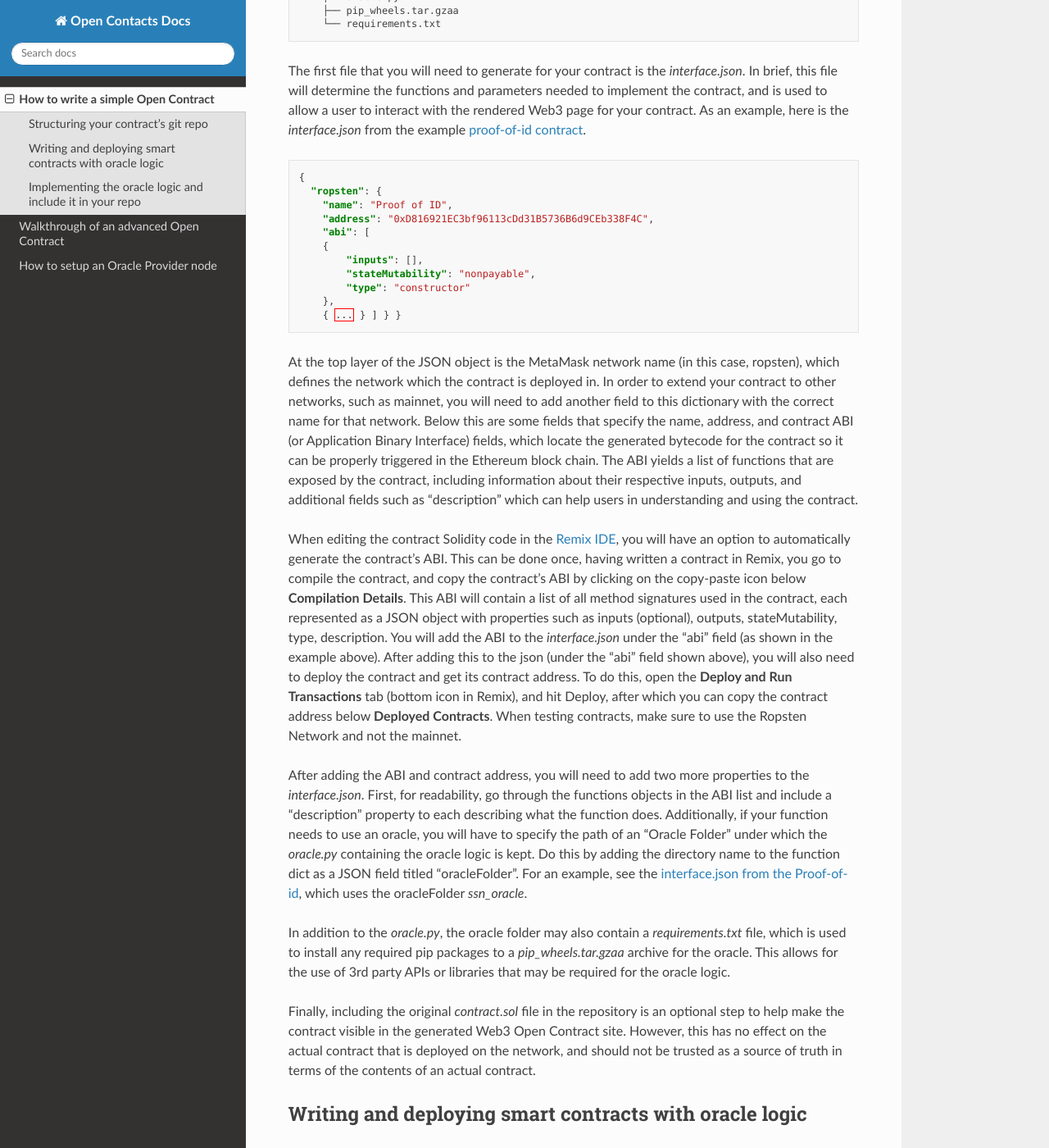
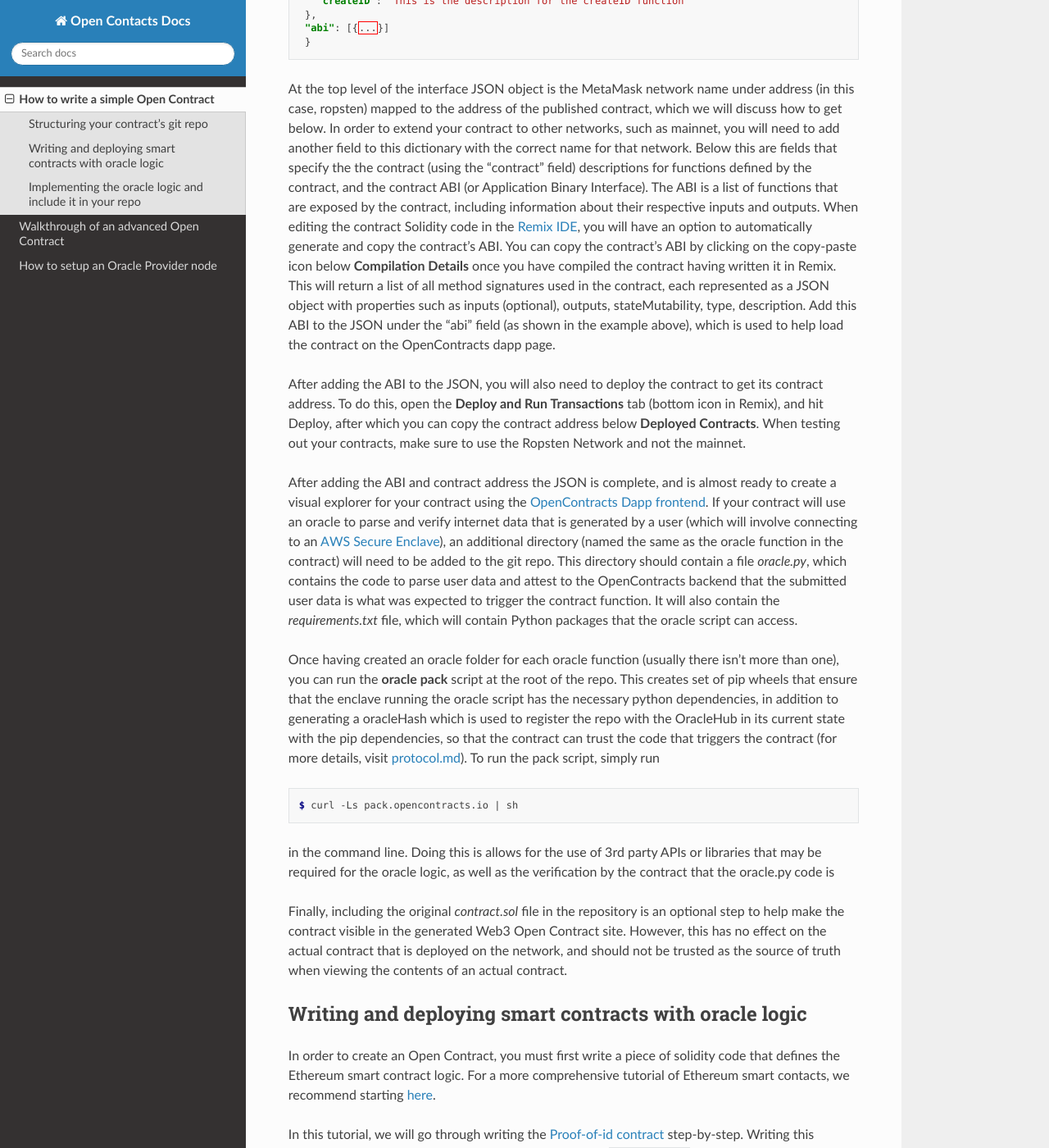
Before and after one commit to open-contracts/docs, a Sphinx documentation site: the page built from docs/source/structure.rst, in a window 1280 px wide and 1400 px high, scrolled down 781 px. Shown: the whole window at 82% size. Built offline with Sphinx 7.4.7 and the Read the Docs theme 2.0.0, drawn with Linux system fonts in a browser that asks for light colours; some of the changed text lies outside the part shown.

Commit message:
updated doc

```diff
--- a/docs/source/structure.rst
+++ b/docs/source/structure.rst
@@ -1,20 +1,11 @@
 How to write a simple Open Contract
-=========
-
-3] how to write the oracle logic
-
-create a new oracle folder with an arbitrary name (we use 'ssn_oracle') and put its folder name into the right place inside interface.json
-create an empty oracle.py and put the pip packages you want into requirements.txt
-run the pack_wheels.sh script to bundle your oracle. say that it downloads and compresses the packages and takes the hash of the whole folder. the hash it outputs is the oracleID that must be hardcoded into contract.sol (link to the part of step 2] where we did that) instead of 'any', for the final version of the contract. warn that this hash tends to change everytime you rerun stuff, so you only want to hardcode the hash and redeploy the contract.sol when the oracle.py is tested and works.
-now provide details for how to write the oracle.py, import any standard python or pip package in requirements.txt, as well as the opencontracts package which only exists in the enclave.
-document the functions that are exposed by the enclave object returned from opencontracts.enclave_backend()
-
+====================================
 
 Structuring your contract's git repo
--------------
+------------------------------------
 
-To help illustrate the structure of a simple Open Contract, below is a generated
-file-tree for a sample contract. The `contract.sol` file is one that can be treated
+To help illustrate the structure of a simple Open Contract, below we walkthrough
+the generated file-tree for a sample contract. The ``contract.sol`` file is one that can be treated
 as optional, and should be included mainly for transparency so that the contract
 source code is viewable to the user. We will explain later on how to implement
 this as well.
@@ -25,118 +16,123 @@
     ├── (README.md)
     ├── (contract.sol)
     ├── interface.json
-    └── oracle_folder
+    └── [oracle_folder]
         ├── oracle.py
         ├── pip_wheels.tar.gzaa
         └── requirements.txt
 
-The first file that you will need to generate for your contract is the `interface.json`.
+The first file that you will need to generate for your contract is the ``interface.json``.
 In brief, this file will determine the functions and parameters needed to implement
 the contract, and is used to allow a user to interact with the rendered Web3 page for
-your contract. As an example, here is the `interface.json` from the example `proof-of-id
+your contract. As an example, here is the ``interface.json`` from the example `proof-of-id
 contract <https://github.com/open-contracts/proof-of-id>`_.
 
 .. code-block:: json
 
     {
-      "ropsten": {
-        "name": "Proof of ID",
-        "address": "0xD816921EC3bf96113cDd31B5736B6d9CEb338F4C",
-        "abi": [
-        {
-            "inputs": [],
-            "stateMutability": "nonpayable",
-            "type": "constructor"
-        },
-        { ... } ] } }
+     "name": "Proof of ID",
+     "address": {
+       "ropsten": "0xA520fc19E71edDb52134eD5B146c2f5887CBfB13"
+     },
+     "descriptions": {
+       "contract": "This is the contract description",
+       "createID": "This is the description for the createID function"
+     },
+     "abi": [{...}]
+     }
 
-At the top layer of the JSON object is the MetaMask network name (in this case, ropsten),
-which defines the network which the contract is deployed in. In order to extend your
-contract to other networks, such as mainnet, you will need to add another field to
-this dictionary with the correct name for that network.
-Below this are some fields that specify the name, address, and contract ABI (or Application Binary Interface) fields, which locate the generated bytecode for the contract so it
-can be properly triggered in the Ethereum block chain. The ABI yields a list of
-functions that are exposed by the contract, including information about their
-respective inputs, outputs, and additional fields such as "description"
-which can help users in understanding and using the contract.
+At the top level of the interface JSON object is the MetaMask network name under address (in this case, ropsten) mapped to the address of the published contract, which we will discuss how to
+get below. In order to extend your
+contract to other networks, such as mainnet, you will need to add another field to this dictionary with the correct name for that network.
+Below this are fields that specify the the contract (using the "contract" field) descriptions for functions defined by the contract, and the contract ABI (or Application Binary Interface). The ABI is a list of functions that are exposed by the contract, including information about their respective inputs and outputs.
+When editing the contract Solidity code in the `Remix IDE <https://remix.ethereum.org/>`_,
+you will have an option to automatically generate and copy the contract's ABI. You can
+copy the contract's ABI by clicking on the copy-paste icon below **Compilation Details** once you have
+compiled the contract having written it in Remix.
+This will return a list of all method signatures used in the contract, each represented
+as a JSON object with properties such as inputs (optional), outputs, stateMutability, type, description.
+Add this ABI to the JSON under the "abi" field (as shown in the example above), which is
+used to help load the contract on the OpenContracts dapp page.
 
-When editing the contract Solidity code in the `Remix IDE <https://remix.ethereum.org/>`_,
-you will have an option to automatically generate the contract's ABI. This can
-be done once, having written a contract in Remix, you go to compile the contract, and
-copy the contract's ABI by clicking on the copy-paste icon below **Compilation Details**.
-This ABI will contain a list of all method signatures used in the contract, each represented
-as a JSON object with properties such as inputs (optional), outputs, stateMutability, type, description.
-You will add the ABI to the `interface.json` under the "abi" field (as shown in the example above).
-After adding this to the json (under the "abi" field shown above), you will also need
-to deploy the contract and get its contract address. To do this, open the **Deploy and Run
-Transactions** tab (bottom icon in Remix), and hit Deploy, after which you can copy the
-contract address below **Deployed Contracts**. When testing contracts, make sure to use
+After adding the ABI to the JSON, you will also need to deploy the contract to get its contract address.
+To do this, open the **Deploy and Run Transactions** tab (bottom icon in Remix), and hit Deploy, after which you can copy the
+contract address below **Deployed Contracts**. When testing out your contracts, make sure to use
 the Ropsten Network and not the mainnet.
 
-After adding the ABI and contract address, you will need to add two more properties to the `interface.json`.
-First, for readability, go through the functions objects in the ABI list and include a "description" property to each describing what the function does.
-Additionally, if your function needs to use an oracle, you will have to specify the path of an "Oracle Folder" under which the `oracle.py` containing the oracle logic is kept.
-Do this by adding the directory name to the function dict as a JSON field titled "oracleFolder". For an example, see the `interface.json from the Proof-of-id <https://github.com/open-contracts/proof-of-id/blob/main/interface.json#L33>`_, which uses the oracleFolder `ssn_oracle`.
+After adding the ABI and contract address the JSON is complete, and is almost ready
+to create a visual explorer for your contract using the `OpenContracts Dapp frontend <https://dapp.opencontracts.io>`_.
+If your contract will use an oracle to parse and verify internet data that is generated by a user
+(which will involve connecting to an `AWS Secure Enclave <https://aws.amazon.com/ec2/nitro/nitro-enclaves/>`_), an additional directory
+(named the same as the oracle function in the contract) will need to be added to the git repo. This directory
+should contain a file `oracle.py`, which contains the code to parse user data and attest to the OpenContracts backend
+that the submitted user data is what was expected to trigger the contract function. It will also
+contain the `requirements.txt` file, which will contain Python packages that the oracle script can access.
 
-In addition to the `oracle.py`, the oracle folder may also contain a `requirements.txt` file, which is used to install any required pip packages to a `pip_wheels.tar.gzaa` archive for the oracle. This allows for the use of 3rd party APIs or libraries that may be required for the oracle logic.
+Once having created an oracle folder for each oracle function (usually there isn't more than one), you
+can run the **oracle pack** script at the root of the repo. This creates set of pip wheels that ensure
+that the enclave running the oracle script has the necessary python dependencies, in addition to
+generating a oracleHash which is used to register the repo with the OracleHub in its current state with the pip dependencies,
+so that the contract can trust the code that triggers the contract (for more details, visit `protocol.md <https://www.opencontracts.io/#/protocol>`_).
+To run the pack script, simply run
+
+.. code-block:: console
+
+  $ curl -Ls pack.opencontracts.io | sh
+
+in the command line. Doing this is allows for the use of 3rd party APIs or libraries that may be required for the oracle logic, as
+well as the verification by the contract that the oracle.py code is
 
 Finally, including the original `contract.sol` file in the repository is an optional step to help make the contract visible in the generated Web3 Open Contract site. However, this has no
-effect on the actual contract that is deployed on the network, and should not
-be trusted as a source of truth in terms of the contents of an actual contract.
+effect on the actual contract that is deployed on the network, and should not be trusted as the source of truth when viewing the contents of an actual contract.
+
+.. _writing-deploying:
 
 Writing and deploying smart contracts with oracle logic
--------------
-2] how to write and deploy smart contracts that require a specific oracle logic
-
+-------------------------------------------------------
 In order to create an Open Contract, you must first write a piece of solidity code that
 defines the Ethereum smart contract logic. For a more comprehensive tutorial of
 Ethereum smart contacts, we recommend starting `here <https://docs.soliditylang.org/en/v0.7.4/solidity-by-example.html>`_.
 
 In this tutorial, we will go through writing the `Proof-of-id contract <https://github.com/open-contracts/proof-of-id/blob/main/contract.sol>`_ step-by-step.
-Writing this contract can be broken into two main steps: writing the `contract.sol` and writing the oracle logic.
+Writing this contract can be broken into two main steps: writing the ``contract.sol`` and writing the oracle logic.
 
 **Writing contract.sol**
 First we'll cover the template contract that you will be using. Navigate to
 `Remix IDE <https://remix.ethereum.org/>`_ in your browser, and add the file
-`contract.sol` under the `contracts/artifacts/` directory.
+``contract.sol`` under the ``contracts/`` directory.
 
-Like all other contracts, it will be importing the `OpenContractRopsten.sol` defined below:
+Like all other contracts, it will be importing the `OpenContractRopsten.sol <https://github.com/open-contracts/ethereum-protocol/blob/main/solidity_contracts/OpenContractRopsten.sol>`_ defined below:
 
 .. code-block:: solidity
 
     contract OpenContract {
-        address private hub = 0xACf12733cBa963201Fdd1757b4D7A062AD096dB1;
-        mapping(bytes8 => bytes32) private allowedID;
+        OpenContractsHub private hub = OpenContractsHub(0x059dE2588d076B67901b07A81239286076eC7b89);
 
-        function setOracle(bytes32 oracleID, bytes8 selector) internal {
-            allowedID[selector] = oracleID;
+        // this call tells the Hub which oracleID is allowed for a given contract function
+        function setOracleHash(bytes4 selector, bytes32 oracleHash) internal {
+            hub.setOracleHash(selector, oracleHash);
         }
 
-        modifier checkOracle(bytes32 oracleID, bytes4 selector) {
-            require(msg.sender == hub, "Can only be called via Open Contracts Hub.");
-            if (allowedID[selector] != "any") {
-                require(oracleID == allowedID[selector], "Incorrect OracleID.");
-            }
+        modifier requiresOracle {
+            // the Hub uses the Verifier to ensure that the calldata came from the right oracleID
+            require(msg.sender == address(hub), "Can only be called via Open Contracts Hub.");
             _;
         }
     }
 
+
 This contract defines a few simple properties: a hub (used to ensure that the
-contract is being called from a trusted "hub"), and a map of allowed IDs, called an **oracleID**. **oracleIDs**
+contract is being called from a trusted "hub"), and a map of allowed IDs, called an **oracleHash**. **oracleHashes**
 are a unique hash of an oracle node that is allowed to execute a given contract, and is mapped to by a **selector**.
 The **selector** is a function name that the oracle will call to resolve the contract.
-When the constructor of a contract inheriting `OpenContract` is called, it will use the `setOracle` function to assign an oracleID to the contract. However, during development, the oracleID `any` is used to allow all oracle hashes. Next, the function modifier `checkOracle` is used as a method to check that an oracleID is valid before proceeding to execute the contract's oracle function. You will see an example of this next when defining the proof-of-id contract's `createID` method, which uses
-the checkOracle function.
+When the constructor of a contract inheriting ``OpenContract`` is called, it will use the ``setOracle`` function to assign an oracleID to the contract. However, during development, the oracleID ``any`` is used to allow all oracle hashes. Next, the function modifier ``requiresOracle`` is used as a method to check that an oracleID is valid before proceeding to execute the contract's oracle function. You will see an example of this next when defining the proof-of-id contract's `createID <https://github.com/open-contracts/proof-of-id/blob/main/contract.sol#L23>`_ method, which uses the requiresOracle function.
 
-The proof-of-id contract uses the secure computation environment of the Oracle nodes to
-allow users to generate a unique encrypted ID that is verified using an external form of verification. A user proves their identity to the oracle by their SSN account.
-First, let us define the Proof-of-id OpenContract in contract.sol in Remix under `contracts/artifacts/contract.sol`:
+The Proof-of-Id contract uses the secure enclaves to allow users to generate a unique encrypted ID that is verified using an external form of verification. A user proves their identity to the oracle by their SSN account. First, let us define the Proof-of-Id OpenContract in contract.sol in Remix under `contracts/contract.sol`:
 
 .. code-block:: solidity
 
     pragma solidity ^0.8.0;
     import "https://github.com/open-contracts/protocol/blob/main/solidity_contracts/OpenContractRopsten.sol";
-
 
     contract ProofOfID is OpenContract {
 
@@ -151,15 +147,15 @@
 
 In the first half of the contract, we define the solidity syntax version, followed by
 importing the OpenContract.sol base contract implementation which we defined above.
-Next, the contract `ProofOfID` is defined inheriting the OpenContract structure
+Next, the contract ``ProofOfID`` is defined inheriting the OpenContract structure
 (see `link <https://www.tutorialspoint.com/solidity/solidity_inheritance.htm>`_ for
 explanation of Solidity inheritance).
 The two mappings _account and _ID form a bi-directional mapping between ETH
 accounts addresses and the generated unique IDs for a user, which is acquired
 once they have proven their identity to the oracle by securely verifying their last
 4-digits of their SSN.
-As mentioned above, in the constructor, the `setOracle` method currently uses
-"any" for the oracleID to allow the createID method to be called on any oracle
+As mentioned above, in the constructor, the ``setOracle`` method currently uses
+"any" for the oracleHash to allow the createID method to be called on any oracle
 node for development purposes.
 
 Once the mappings and constructor are defined, functions used to get IDs and accounts
@@ -190,10 +185,93 @@
 
 Note that for any function to modify the _account and _ID mappings, they must
 first call the OpenContract's checkOracle function modifier which confirms that the
-request is being made by a valid oracleID. It is important to note that
+request is being made by a valid oracleHash. It is important to note that
 the first argument of any method using the checkOracle function must always
-have oracleID as it's first argument, so it can properly interact with the
-function modifier. After this check is passed, the user is able to map their address to their generated user ID, completing the proof-of-ID contract.
+have oracleHash as it's first argument, so it can properly interact with the
+function modifier. After this check is passed, the user is able to map their address
+to their generated user ID, completing the Proof-of-ID contract. This will result
+in their account paying out to the correct provider wallet.
 
 Implementing the oracle logic and include it in your repo
--------------
+---------------------------------------------------------
+
+Last but not least, the `oracle.py <https://github.com/open-contracts/proof-of-id/blob/main/createID/oracle.py>`_ script is what enables the key contribution
+of the OpenContracts platform: the ability to connect smart contract transactions
+to events which are verified by the oracle. This script will parse an html
+that gets generated by a user once they have opened an interactive session to
+log into an account and access data that only they can provide.
+To use this platform, the script imports the opencontracts module from the
+`enclave-protocol <https://github.com/open-contracts/enclave-protocol/blob/main/oracle_enclave/user/opencontracts.py#L83>`_,
+and some additional modules (bs4 and re) for parsing purposes.
+
+Next, in every oracle script, an ``opencontracts.enclave_backend()`` context manager
+is opened to give the script access to the enclave user API, which defines the following
+functions:
+
+* ``enclave.print()``: Prints something to the user console (which is displayed on the opencontracts.io contract frontend)
+* ``enclave.interactive_session()``: Creates a secure browsing session inside the enclave for the user to navigate to a desired url containing the data to be parsed
+* ``enclave.keccak()``: Wrapper to call the ``eth_utils.keccak`` function to generate a hash
+* ``enclave.expect_delay()``: Function to create a loading bar in the front-end
+* ``enclave.user()``: Returns the user ETH address after being verified by the enclave (by checking a signed random string)
+* ``enclave.submit()``: Calls the oracle function in the smart contract once the enclave has verified the parsed data
+
+.. code-block:: python
+
+    import opencontracts
+    from bs4 import BeautifulSoup
+    import re
+
+    with opencontracts.enclave_backend() as enclave:
+      enclave.print(f'Proof of Identity started running in enclave!')
+
+      def parser(url, html):
+        target_url = "https://secure.ssa.gov/myssa/myprofile-ui/main"
+        assert url == target_url, f"You clicked 'Submit' on '{url}', but should do so on '{target_url}'."
+        strings = list(BeautifulSoup(html).strings)
+        for key, value in zip(strings[:-1],strings[1:]):
+          if key.startswith("Name:"): name = value.strip()
+          if key.startswith("SSN:"): last4ssn = int(re.findall('[0-9]{4}', value.strip())[0])
+          if key.startswith("Date of Birth:"): bday = value.strip()
+        return name, bday, last4ssn
+
+
+In this first section of the code, the parser method is defined to specify how it
+will extract the SSN, birthday, and name of the users page once they have signed
+into the SSA government portal through the interactive session.
+
+.. code-block:: python
+
+   # ... imports
+   with opencontracts.enclave_backend() as enclave:
+      # ... parser
+      name, bday, last4ssn = enclave.interactive_session(url='https://secure.ssa.gov/RIL/', parser=parser,
+                                                         instructions="Login and visit your SSN account page.")
+
+      # we divide all 10000 possible last4ssn into 32 random buckets, by using only the last 5=log2(32) bits
+      # so last4ssn isn't revealed even if ssn_bucket can be reverse-engineered from ID
+      ssn_bucket = int(enclave.keccak(last4ssn, types=('uint256',))[-1]) % 32
+      ID = enclave.keccak(name, bday, ssn_bucket, types=('string', 'string', 'uint8'))
+
+      # publishing your SSN reveals that last4ssn was one of the following possibilites:
+      possibilities = list()
+      enclave.expect_delay(8, "Computing ID...")
+      for possibility in range(10000):
+        bucket = int(enclave.keccak(possibility, types=("uint256",))[-1]) % 32
+        if bucket == ssn_bucket: possibilities.append(str(possibility).zfill(4))
+      n = len(possibilities)
+
+      warning = f'Computed your ID: {"0x" + ID.hex()}, which may reveal your name ({name}), birthday ({bday})'
+      enclave.print(warning + f' and that your last 4 SSN digits are one of the following {n} possibilites: {possibilities}')
+
+      enclave.submit(enclave.user(), ID, types=('address', 'bytes32',), function_name='createID')
+
+In the latter section, the enclave ``interactive_session`` stores the result from the parser
+as variables, and then performs a randomizing step which cryptographically obscures
+the last 4 SSN from any non-trusted parties (using ``keccak``). Finally, it
+submits the result to the ``createID`` function, which stores the mapping from the
+user's ETH account to their newly-generated unique SSN hash.
+
+Congrats! You have completed the walkthrough of the first Open Contract!
+Now you can try joining the `Discord <https://discord.gg/5X74aw2q>`_ and
+`Reddit <https://reddit.com/r/open_contracts>`_ communities to connect with
+developers and learn more, buy our token on `Uniswap <https://app.uniswap.org/#/swap?outputCurrency=0xa2d9519A8692De6E47fb9aFCECd67737c288737F&chain=mainnet>`_.
--- a/docs/source/tutorial.rst
+++ b/docs/source/tutorial.rst
@@ -24,7 +24,7 @@
 `Remix IDE <https://remix.ethereum.org/>`_ in your browser, and add the file
 `contract.sol` under the `contracts/artifacts/` directory.
 
-Like all other contracts, we will be importing the `OpenContractRopsten.sol` contract as covered in :any:`structure#writing-and-deploying-smart-contracts-with-oracle-logic`.
+Like all other contracts, we will be importing the `OpenContractRopsten.sol` contract as covered in :ref:`writing-deploying`.
 
 .. code-block:: solidity
 
```
Also changed, not shown: other parts of docs/source/structure.rst (+1 -2 lines), 1 other file.
